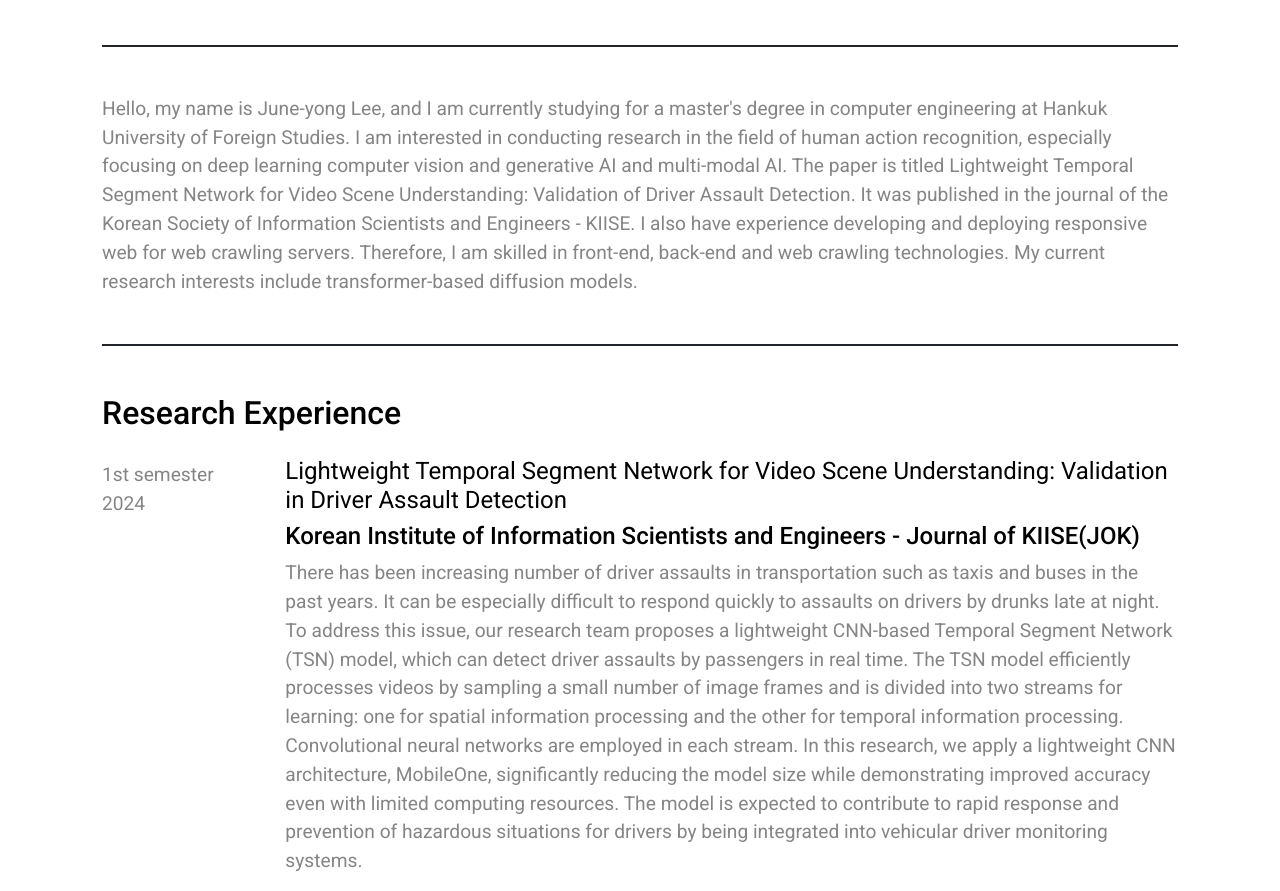
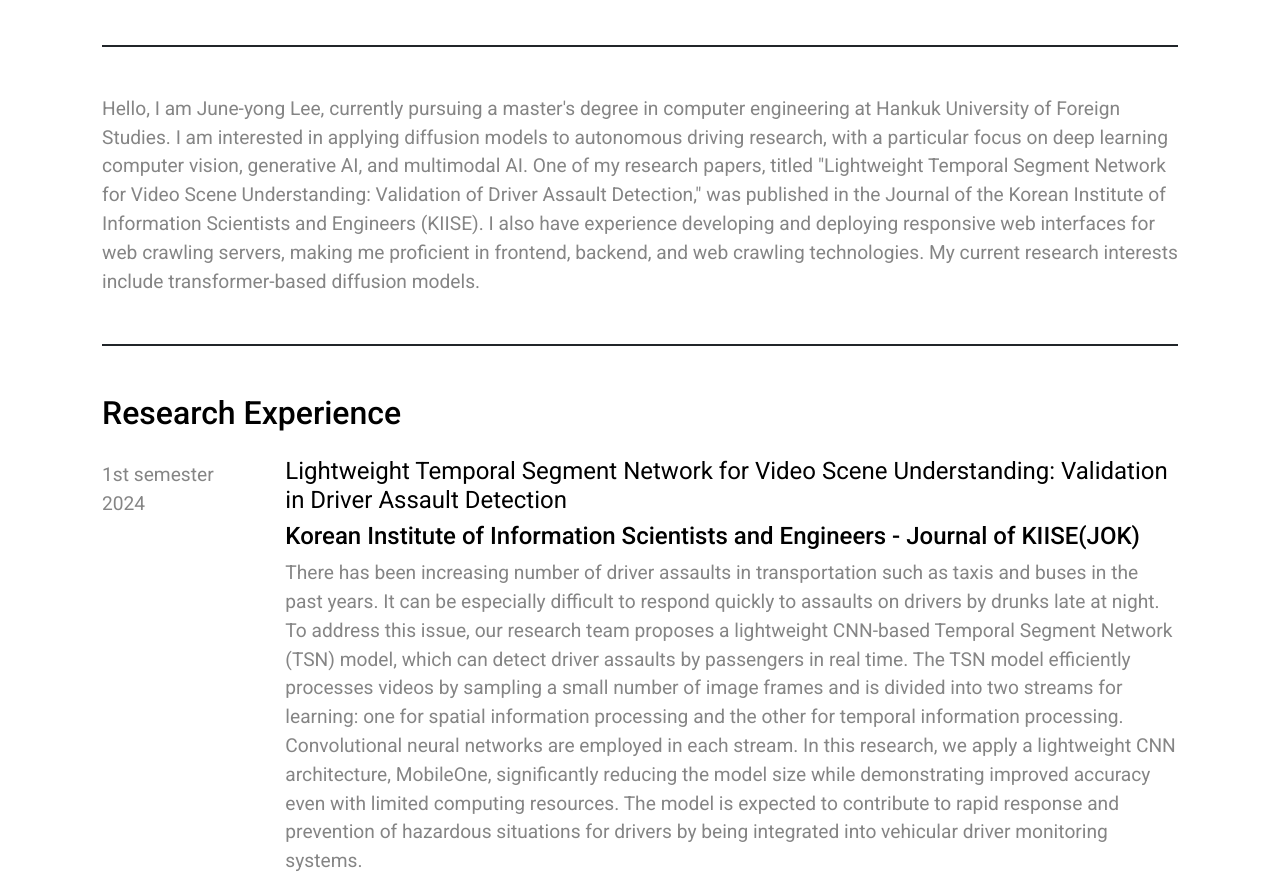
Before and after one commit to yousirong/yousirong_CV, a website: page src/templates/index.html in a window 1280 px wide. Shown: the part 1062-1953 px from the top of the page. Drawn offline with nearby package versions, Linux system fonts and the light colour scheme; files that its build step writes are made by us from their sources; files whose address does not match are found by name.

Commit message:
20241122

```diff
--- a/src/templates/index.html
+++ b/src/templates/index.html
@@ -174,13 +174,13 @@
     </div>
 
     <div class="border-bottom border-2 border-print-0 border-dark mb-5 pb-5 pb-print-0 mb-print-1">
-        Hello, my name is June-yong Lee, and I am currently studying for a master's degree in computer engineering at Hankuk University of Foreign Studies.
-        I am interested in conducting research in the field of human action recognition, especially focusing on deep learning computer vision and generative AI and multi-modal AI.
-         The paper is titled Lightweight Temporal Segment Network for Video Scene Understanding: Validation of Driver Assault Detection.
-        It was published in the journal of the Korean Society of Information Scientists and Engineers - KIISE.
-         I also have experience developing and deploying responsive web for web crawling servers.
-          Therefore, I am skilled in front-end, back-end and web crawling technologies.
-           My current research interests include transformer-based diffusion models.
+        Hello, I am June-yong Lee, currently pursuing a master's degree in computer engineering at Hankuk University of Foreign Studies. I am interested in applying diffusion models to autonomous driving research, with a particular focus on deep learning computer vision, generative AI, and multimodal AI.
+
+One of my research papers, titled "Lightweight Temporal Segment Network for Video Scene Understanding: Validation of Driver Assault Detection," was published in the Journal of the Korean Institute of Information Scientists and Engineers (KIISE).
+
+I also have experience developing and deploying responsive web interfaces for web crawling servers, making me proficient in frontend, backend, and web crawling technologies.
+
+My current research interests include transformer-based diffusion models.
     </div>
 
     <div class="border-bottom border-2 border-print-0 border-dark mb-5 pb-5 pb-print-0 mb-print-1">
```
